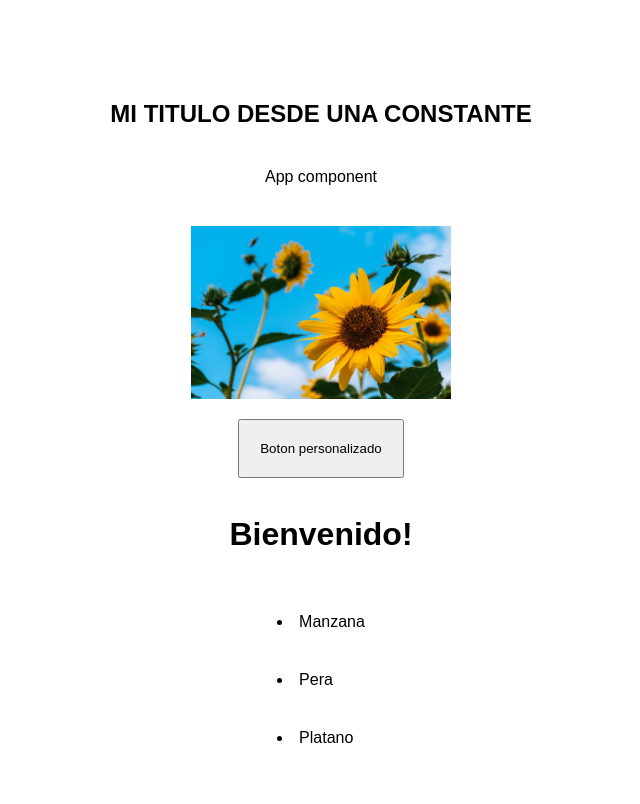
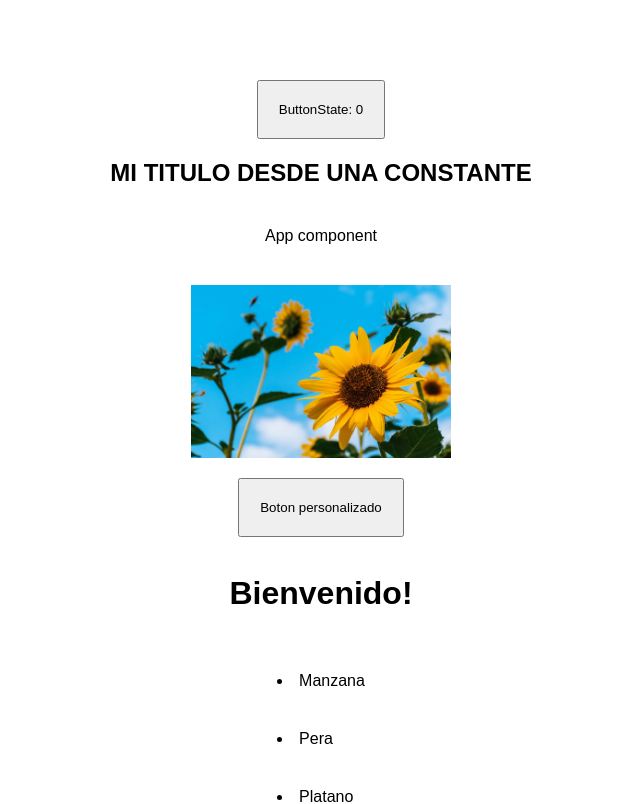
Before and after one commit to axxving/cur-react-bw-axv, a React (Vite) app in the folder 02-fundamentos-react/: page / in a window 1280 px wide. Shown: the top 804 px of the page, without its empty margins (319-959 px from the left). Built offline with nearby package versions, Linux system fonts and the light colour scheme.

Commit message:
feat(): useState

```diff
--- a/02-fundamentos-react/src/App.jsx
+++ b/02-fundamentos-react/src/App.jsx
@@ -1,5 +1,6 @@
 // Importaciones
 import img1 from './assets/imgs/1.webp';
+import { ButtonState } from './components/ButtonState';
 import { Map } from './components/Map';
 import { MyButton } from './components/MyButton';
 import { WelcomeText } from './components/WelcomeText';
@@ -17,6 +18,8 @@ export const App = () => {
 
     return (
         <div className="container">
+            <ButtonState />
+
             <h2 className={classTitle}>{title.toUpperCase()}</h2>
             <p className="text-center">App component</p>
             <img className="img" src={pathImg} alt={`imagen - ${title}`} />
--- /dev/null
+++ b/02-fundamentos-react/src/components/ButtonState.jsx
@@ -0,0 +1,15 @@
+import { useState } from "react"
+
+export const ButtonState = () => {
+
+    const [count, setCount] = useState(0);
+
+    const handleclick = () => {
+        setCount(count + 1)
+        console.log("handleclick")
+    }
+
+    return (
+        <button onClick={handleclick} >ButtonState: {count}</button>
+    )
+}
```
